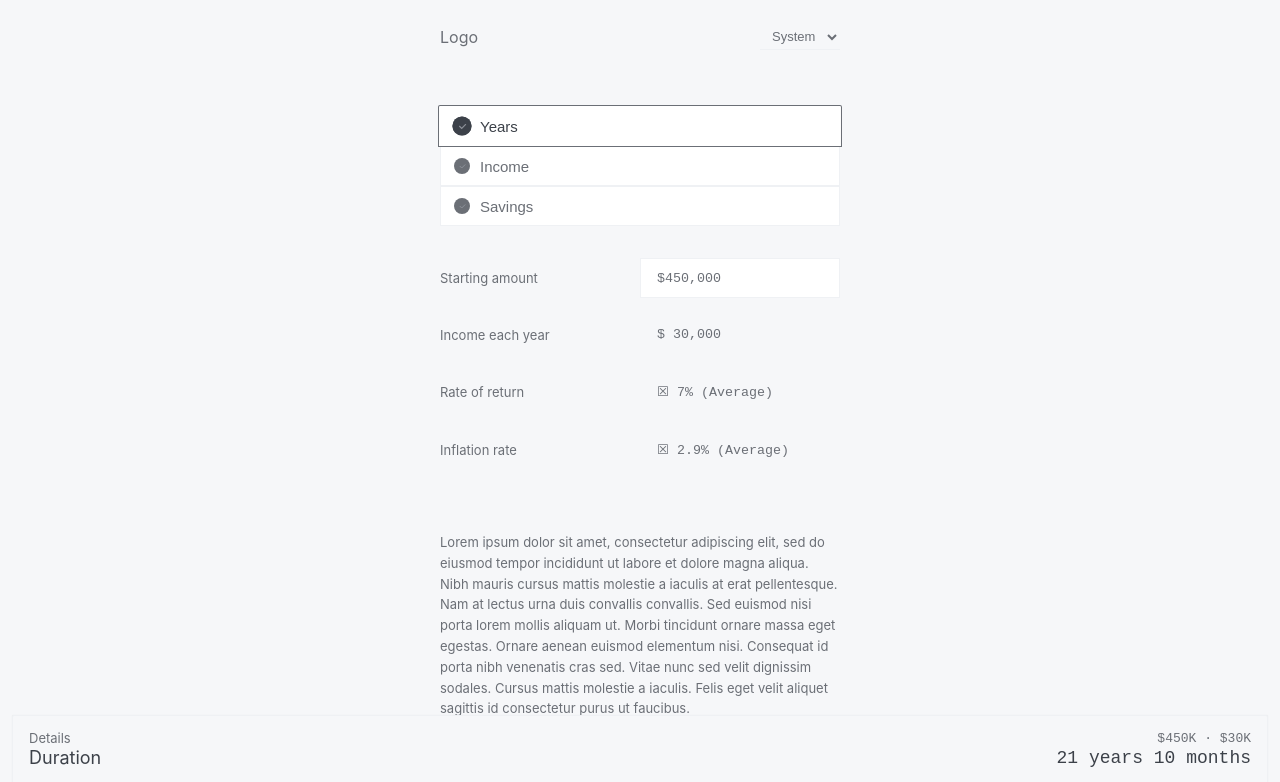
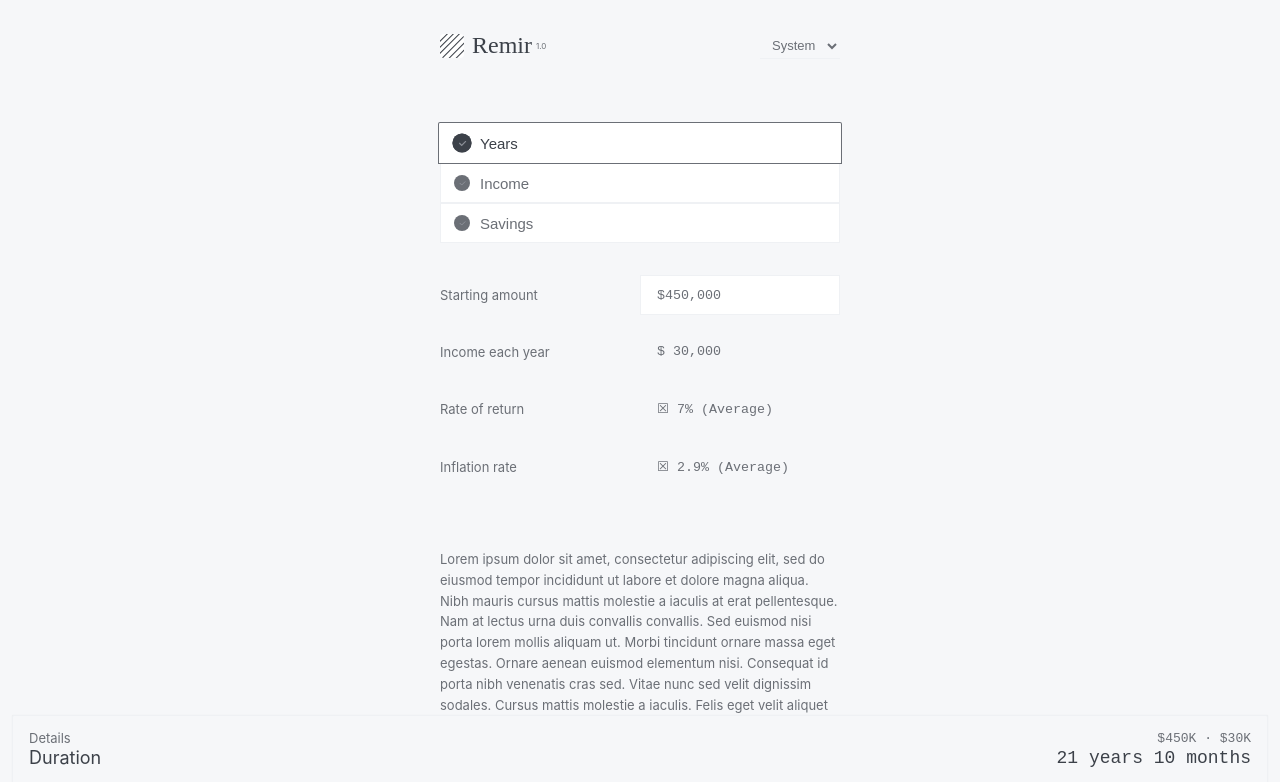
Before and after one commit to moeamaya/choice, a Next.js app: page / in a window 1280 px wide. Shown: the top 782 px of the page. Built offline with nearby package versions, Linux system fonts and the light colour scheme.

Commit message:
Add logo

```diff
--- /dev/null
+++ b/components/Logo/index.tsx
@@ -0,0 +1,44 @@
+import { styled } from "@stitches/react"
+
+const StyledLogo = styled("div", {
+  display: "flex",
+  alignItems: "center",
+});
+
+const StyledBrand = styled("div", {
+  display: "flex",
+  alignItems: "center",
+  gap: "4px",
+  borderRadius: "4px",
+  marginLeft: "0.5rem",
+});
+
+const StyledTitle = styled("div", {
+  fontFamily: "serif",
+  fontSize: "1.5rem",
+  color: "var(--highlight)",
+});
+const StyledVersion = styled("div", {
+  fontSize: "0.5rem",
+});
+
+
+export const Logo = () => {
+  return (
+    <StyledLogo>
+      <svg width="24" height="24" viewBox="0 0 24 24" fill="none" xmlns="http://www.w3.org/2000/svg">
+        <rect width="24" height="24" rx="4" fill="white"/>
+        <path d="M6.5858 0H8.00001L0 8.00001V6.5858L6.5858 0Z" fill="#3C4149"/>
+        <path d="M0 12.5858L12.5858 0H14L0 14V12.5858Z" fill="#3C4149"/>
+        <path d="M0 18.5858L18.5858 0H20L0 20V18.5858Z" fill="#3C4149"/>
+        <path d="M3.10136 23.8987C2.73873 23.8154 2.39491 23.6829 2.07733 23.5085L23.5085 2.07733C23.6829 2.39491 23.8154 2.73873 23.8987 3.10136L3.10136 23.8987Z" fill="#3C4149"/>
+        <path d="M10 24H8.5858L24 8.5858V10L10 24Z" fill="#3C4149"/>
+        <path d="M17 24H15.5858L24 15.5858V17L17 24Z" fill="#3C4149"/>
+      </svg>
+      <StyledBrand>
+        <StyledTitle>Remir</StyledTitle>
+        <StyledVersion>1.0</StyledVersion>
+      </StyledBrand>
+    </StyledLogo>
+  )
+}
--- a/pages/index.tsx
+++ b/pages/index.tsx
@@ -2,6 +2,7 @@ import type { NextPage } from 'next';
 import Head from 'next/head';
 import styles from '../styles/Home.module.css';
 
+import { Logo } from '../components/Logo';
 import Drawdown from '../components/Drawdown';
 import ThemeSwitcher from '../components/ThemeSwitcher';
 
@@ -19,7 +20,7 @@ const Home: NextPage = () => {
       </Head>
 
       <header className={styles.header}>
-        <div>Logo</div>
+        <Logo />
         <ThemeSwitcher />
       </header>
 
--- a/styles/Home.module.css
+++ b/styles/Home.module.css
@@ -7,7 +7,7 @@
   align-items: center;
   max-width: 400px;
   margin: 0 auto;
-  padding: 1.5rem 0;
+  padding: 2rem 0;
 }
 
 .main {
```
